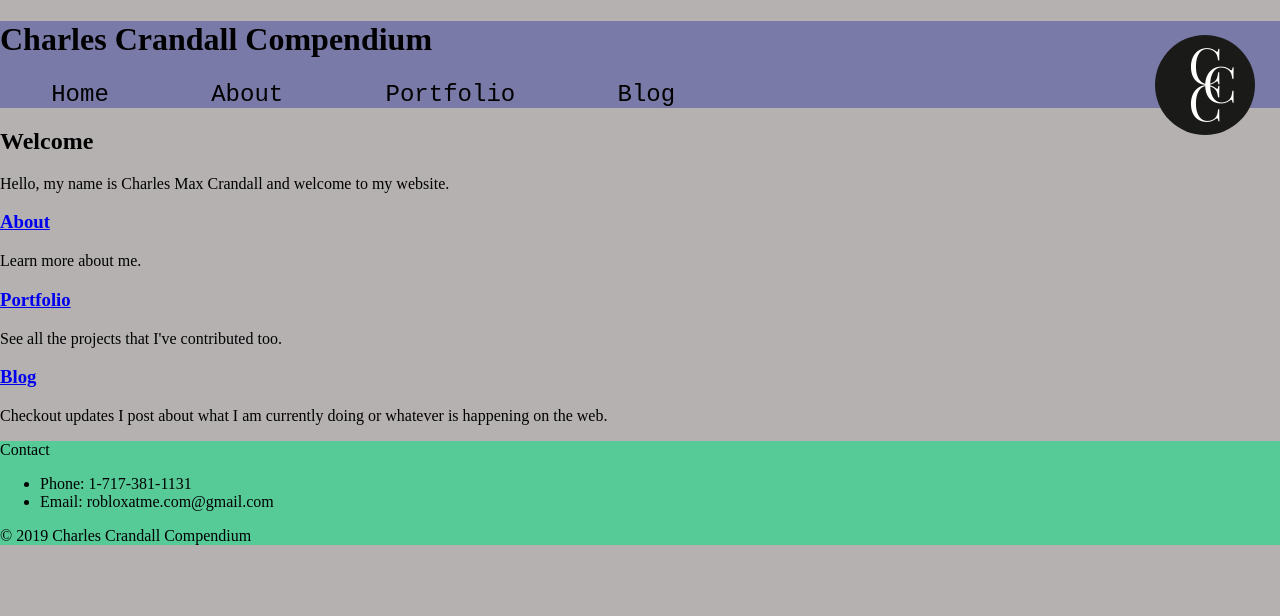
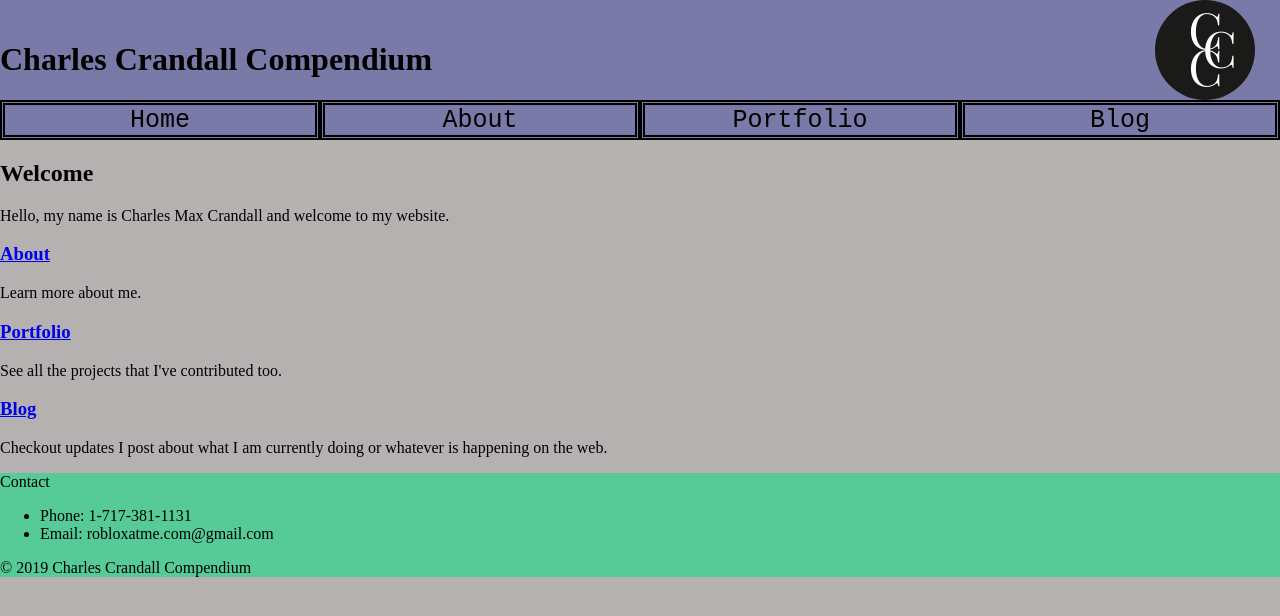
Before and after one commit to BillSpyro/BillSpyro.github.io, a plain HTML site: page index.html in a window 1280 px wide. Drawn offline with Linux system fonts and the light colour scheme.

Commit message:
Enhanced CSS with the addition of comments to seperate sections and being more specific. Removed unused image in about page. Removed most of the class name "HeaderLinks" from most elements because it can be done better in CSS through selectors being more specific and inheritance.

```diff
--- a/index.html
+++ b/index.html
@@ -15,13 +15,13 @@
     </h1>
     <nav>
       <ul class="HeaderLinks">
-        <li class="HeaderLinks"><a class="HeaderLinks" href="index.html">Home</a></li>
-        <li class="HeaderLinks"><a class="HeaderLinks" href="about/index.html">About</a></li>
-        <li class="HeaderLinks"><a class="HeaderLinks" href="portfolio/index.html">Portfolio</a></li>
-        <li class="HeaderLinks"><a class="HeaderLinks" href="blog/index.html">Blog</a></li>
+        <li><a href="index.html">Home</a></li>
+        <li><a href="about/index.html">About</a></li>
+        <li><a href="portfolio/index.html">Portfolio</a></li>
+        <li><a href="blog/index.html">Blog</a></li>
       </ul>
     </nav>
-    <img class ="HeaderLogo" src="images/Logo.png" alt="Three Cs form to create a logo"/>
+    <img class="HeaderLogo" src="images/Logo.png" alt="Three Cs form to create a logo" />
   </header>
 
   <h2>
--- a/styles.css
+++ b/styles.css
@@ -1,3 +1,19 @@
+/*
+Border Box
+*/
+
+html {
+  box-sizing: border-box;
+}
+
+*, *::before, *::after {
+  box-sizing: inherit;
+}
+
+/*
+Global for all pages
+*/
+
 body {
   background: #b5b1b1;
   margin: 0;
@@ -11,6 +27,54 @@ footer {
   background: #56ca97;
 }
 
+/*
+Header specific
+*/
+
+header {
+  padding-top: 20px;
+}
+
+img.HeaderLogo {
+  width: 100px;
+  height: 100px;
+  border-radius: 50px;
+  position: absolute;
+  right: 25px;
+  top: 0px;
+}
+
+ul.HeaderLinks {
+  margin: 0px;
+  padding: 0px;
+  display: flex;
+}
+
+ul.HeaderLinks li{
+  list-style-type: none;
+  margin: 0px;
+  font-size: 25px;
+  border-color: black;
+  border: thick double;
+  width: 100%;
+  text-align: center;
+}
+
+ul.HeaderLinks li a {
+  text-decoration: none;
+  color: black;
+  padding:  0px 75px;
+  font-family: monospace;
+}
+
+ul.HeaderLinks li a:hover{
+  background-color: #C6E9FF;
+}
+
+/*
+About Page specific
+*/
+
 p.AboutLogoText {
   display: inline;
 }
@@ -20,35 +84,3 @@ img.AboutLogo {
   height: 50px;
   border-radius: 8px;
 }
-
-img.HeaderLogo {
-  width: 100px;
-  height: 100px;
-  border-radius: 50px;
-  position: absolute;
-  right: 25px;
-  top: 35px;
-}
-
-ul.HeaderLinks {
-  margin: 0;
-  padding: 0;
-  display: flex;
-}
-
-li.HeaderLinks {
-  list-style-type: none;
-  margin: 0 2vw;
-  font-size: 3vh
-}
-
-a.HeaderLinks {
-  text-decoration: none;
-  color: black;
-  padding: 2vw;
-  font-family: monospace;
-}
-
-a.HeaderLinks:hover{
-  background-color: #C6E9FF;
-}
```
Also changed, not shown: about/index.html (+4 -4 lines), blog/blog-1/index.html (+8 -8 lines), blog/index.html (+9 -9 lines), portfolio/blender/index.html (+5 -5 lines), portfolio/index.html (+5 -5 lines), portfolio/java/index.html (+9 -9 lines), portfolio/unrealEngine/index.html (+4 -4 lines), about/images/SnapchatLogo.jpg (deleted), portfolio/unrealEngine/images/Mordhau-Map-Editor1.png (added), portfolio/unrealEngine/images/Mordhau-Map-Editor2.png (added), portfolio/unrealEngine/images/Mordhau-Map-Editor3.png (added), portfolio/unrealEngine/images/Mordhau-Map-Ingame1.png (added), portfolio/unrealEngine/images/Mordhau-Map-Ingame2.png (added), portfolio/unrealEngine/images/Mordhau-Map-Ingame3.png (added).
